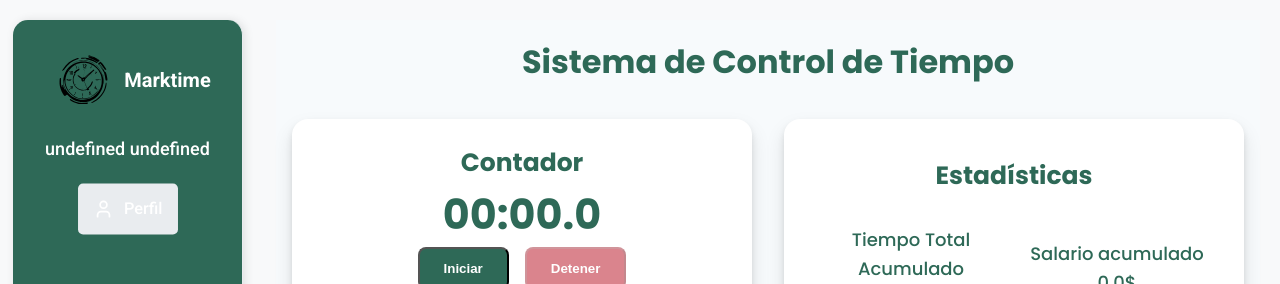
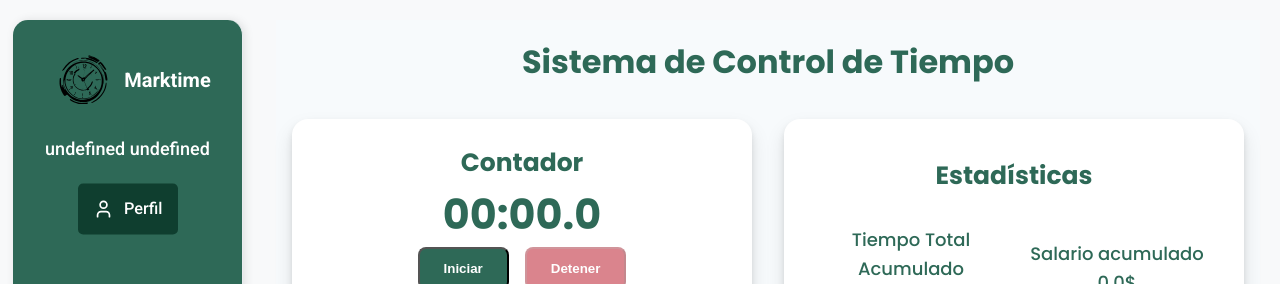
Before and after one commit to JoseGomez0811/Marktime_project, a React (Vite) app: page /tracking in a window 1280 px wide. In both pictures the pointer is over the link "Perfil". Shown: the top 284 px of the page. Built offline with nearby package versions, Linux system fonts and the light colour scheme; no server answers.

Commit message:
Guardando cambios en archivos de estilo

```diff
--- a/src/components/SideBar/SideBar.module.css
+++ b/src/components/SideBar/SideBar.module.css
@@ -83,11 +83,11 @@ aside {
     transition: background-color 0.3s, transform 0.2s;
   }
 
+  .navItem:hover {
+    background-color: #0f3e2f;
+    transform: scale(1.02);
+  }
 
-  .navItem:hover {
-    background-color: #e9ecef; /* Color de fondo en hover más suave */
-    transform: scale(1.02); /* Efecto de escala en hover */
-  }
 
   .navItem svg {
     margin-right: 10px;
--- a/src/main.jsx
+++ b/src/main.jsx
@@ -27,8 +27,10 @@ ReactDOM.createRoot(document.getElementById('root')).render(
         <Route element={<Layout />}>
           <Route path="/" element={<Navigate to={TRACKING_URL} />} />
           <Route path={TRACKING_URL} element={<Tracking />} />
+
           <Route path="/" element={<Navigate to={PROFILE_URL} />} />
           <Route path={PROFILE_URL} element={<ProfileEmployee />} />
+
           <Route path="/" element={<Navigate to={LIST_URL} />} />
           <Route path={LIST_URL} element={<UserList />} />
         </Route>
--- a/src/pages/Tracking/Tracking.module.css
+++ b/src/pages/Tracking/Tracking.module.css
@@ -176,11 +176,13 @@ header {
   color: #2E6957; /* Color del texto por defecto */
   border-radius: 0.5rem; /* Bordes redondeados para toda la tabla */
   overflow: hidden; /* Asegurar que el contenido también esté dentro de los bordes */
+  border-color: #000000;
 }
 
 .table th, .table td {
   padding: 1rem;
   text-align: left;
+  border-color: black;
 }
 
 /* Estilo solo para el encabezado */
@@ -190,12 +192,14 @@ header {
   font-size: 0.75rem;
   text-transform: uppercase;
   font-weight: 700;
+  border-color: #000000;
 }
 
 .table tbody td {
   font-size: 0.875rem; /* Tamaño de letra del cuerpo de la tabla */
   background-color: white; /* Fondo blanco para las filas */
   color: #2E6957; /* Color del texto del cuerpo de la tabla */
+  border-color: #000000;
 }
 
 .statsRow {
@@ -281,4 +285,5 @@ header {
   margin: 0;
   padding: 0;
   color: #2E6957;
+
 }
```
